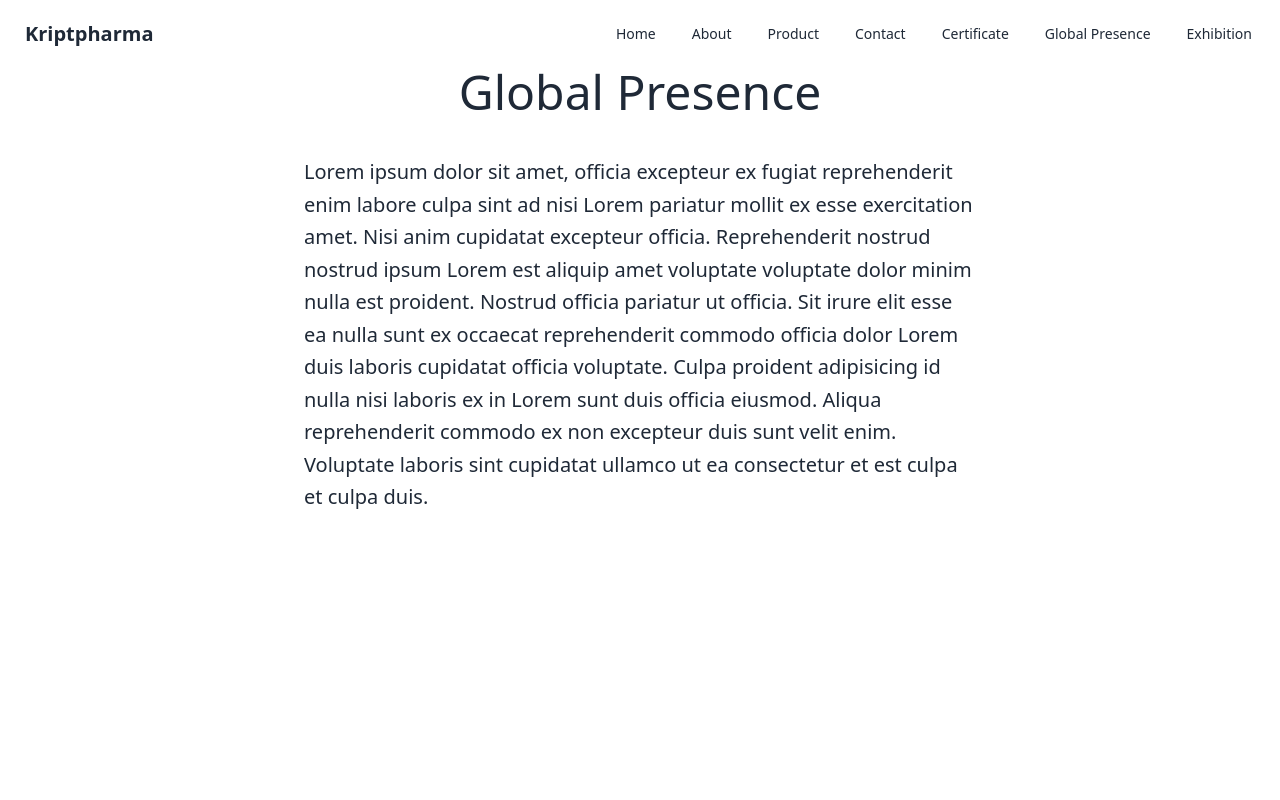
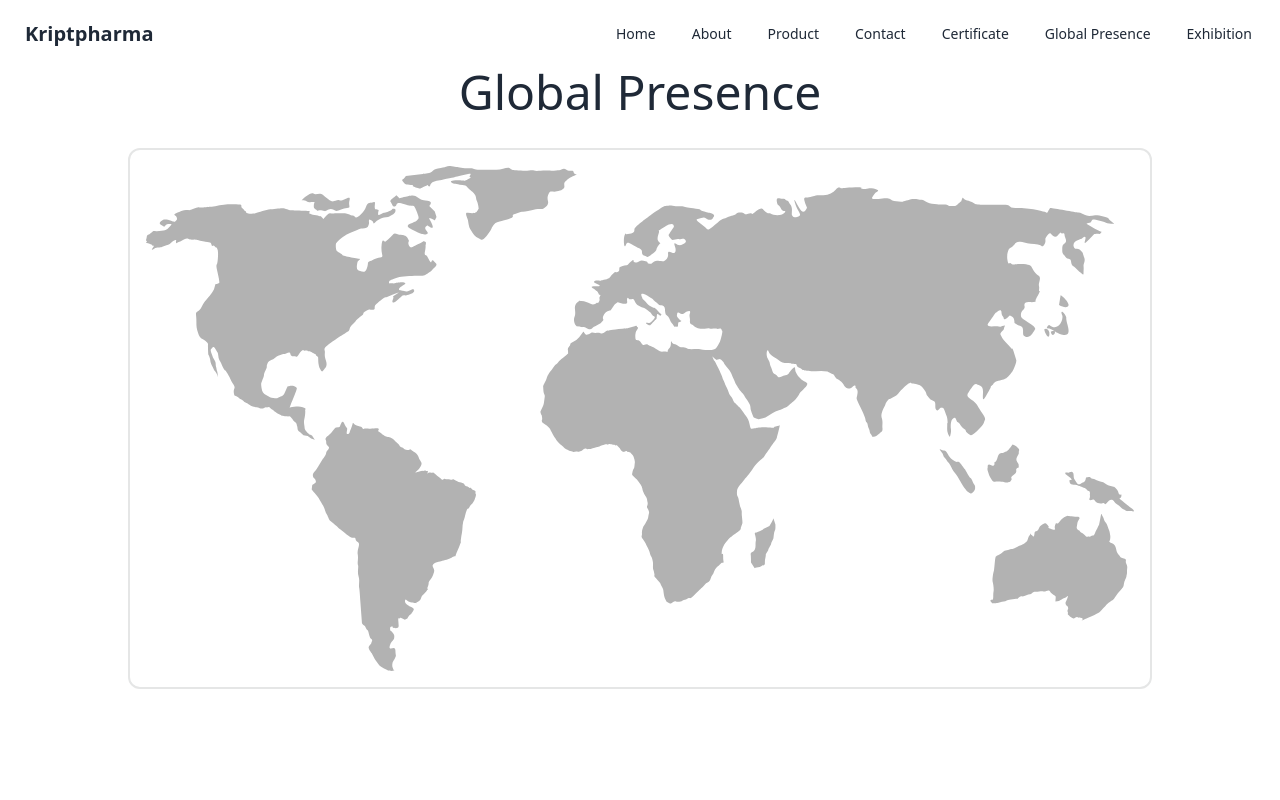
Before and after one commit to decipher-cs/kriptpharma, a React (Vite) app: page /globalPresence in a window 1280 px wide. Shown: the top 800 px of the page. Built offline with nearby package versions, Linux system fonts and the light colour scheme.

Commit message:
added map to global presence

```diff
--- a/src/routes/certificate.lazy.tsx
+++ b/src/routes/certificate.lazy.tsx
@@ -2,22 +2,27 @@ import { createLazyFileRoute } from '@tanstack/react-router'
 
 export const Route = createLazyFileRoute('/certificate')({
     component: () => (
-        <>
-            <h2 className="text-5xl text-center">Certificates </h2>
-            <p className="max-w-2xl mt-10 leading-relaxed mx-auto text-xl">
-                Lorem ipsum dolor sit amet, officia excepteur ex fugiat
-                reprehenderit enim labore culpa sint ad nisi Lorem pariatur
-                mollit ex esse exercitation amet. Nisi anim cupidatat excepteur
-                officia. Reprehenderit nostrud nostrud ipsum Lorem est aliquip
-                amet voluptate voluptate dolor minim nulla est proident. Nostrud
-                officia pariatur ut officia. Sit irure elit esse ea nulla sunt
-                ex occaecat reprehenderit commodo officia dolor Lorem duis
-                laboris cupidatat officia voluptate. Culpa proident adipisicing
-                id nulla nisi laboris ex in Lorem sunt duis officia eiusmod.
-                Aliqua reprehenderit commodo ex non excepteur duis sunt velit
-                enim. Voluptate laboris sint cupidatat ullamco ut ea consectetur
-                et est culpa et culpa duis.
-            </p>
-        </>
+        <section className="text-center space-y-8">
+            <h2 className="text-5xl text-center">Certificates</h2>
+
+            <article className="grid gap-10 justify-items-center">
+                {Array(3)
+                    .fill(null)
+                    .map((data, i) => (
+                        <a
+                            href="https://www.geckoandfly.com/wp-content/uploads/2019/07/certificate-template-41.jpg"
+                            target="_blank"
+                            key={i}
+                            className="w-1/2"
+                        >
+                            <img
+                                src="https://www.geckoandfly.com/wp-content/uploads/2019/07/certificate-template-41.jpg"
+                                className="size-full"
+                                alt="certificate of excellence"
+                            />
+                        </a>
+                    ))}
+            </article>
+        </section>
     ),
 })
--- a/src/routes/globalPresence.lazy.tsx
+++ b/src/routes/globalPresence.lazy.tsx
@@ -1,5 +1,5 @@
 import { createLazyFileRoute } from '@tanstack/react-router'
-const map = '../assets/amCharts.png'
+import map from '../assets/World-Map-w-japan.svg'
 
 export const Route = createLazyFileRoute('/globalPresence')({
     component: () => <GlobalPresence />,
@@ -7,22 +7,12 @@ export const Route = createLazyFileRoute('/globalPresence')({
 
 const GlobalPresence = () => {
     return (
-        <>
-            <h2 className="text-5xl text-center">Global Presence</h2>
-            <p className="max-w-2xl mt-10 leading-relaxed mx-auto text-xl">
-                Lorem ipsum dolor sit amet, officia excepteur ex fugiat
-                reprehenderit enim labore culpa sint ad nisi Lorem pariatur
-                mollit ex esse exercitation amet. Nisi anim cupidatat excepteur
-                officia. Reprehenderit nostrud nostrud ipsum Lorem est aliquip
-                amet voluptate voluptate dolor minim nulla est proident. Nostrud
-                officia pariatur ut officia. Sit irure elit esse ea nulla sunt
-                ex occaecat reprehenderit commodo officia dolor Lorem duis
-                laboris cupidatat officia voluptate. Culpa proident adipisicing
-                id nulla nisi laboris ex in Lorem sunt duis officia eiusmod.
-                Aliqua reprehenderit commodo ex non excepteur duis sunt velit
-                enim. Voluptate laboris sint cupidatat ullamco ut ea consectetur
-                et est culpa et culpa duis.
-            </p>
-        </>
+        <section className="text-center space-y-8">
+            <h2 className="text-5xl">Global Presence</h2>
+            <img
+                src={map}
+                className="w-4/5 border-2 border-base-300 rounded-xl mx-auto p-4"
+            />
+        </section>
     )
 }
```
Also changed, not shown: src/assets/World-Map-w-japan.svg (added).
